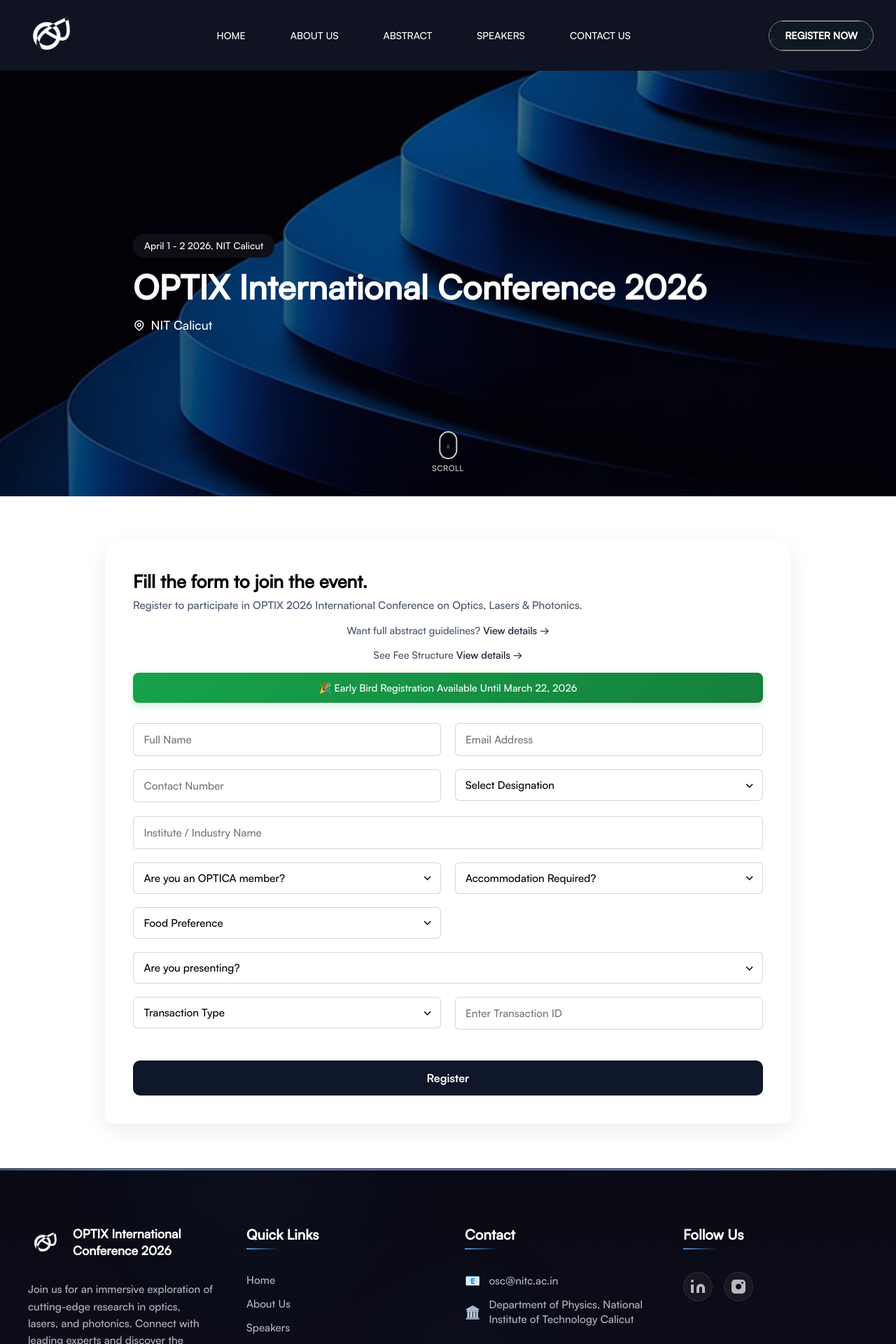
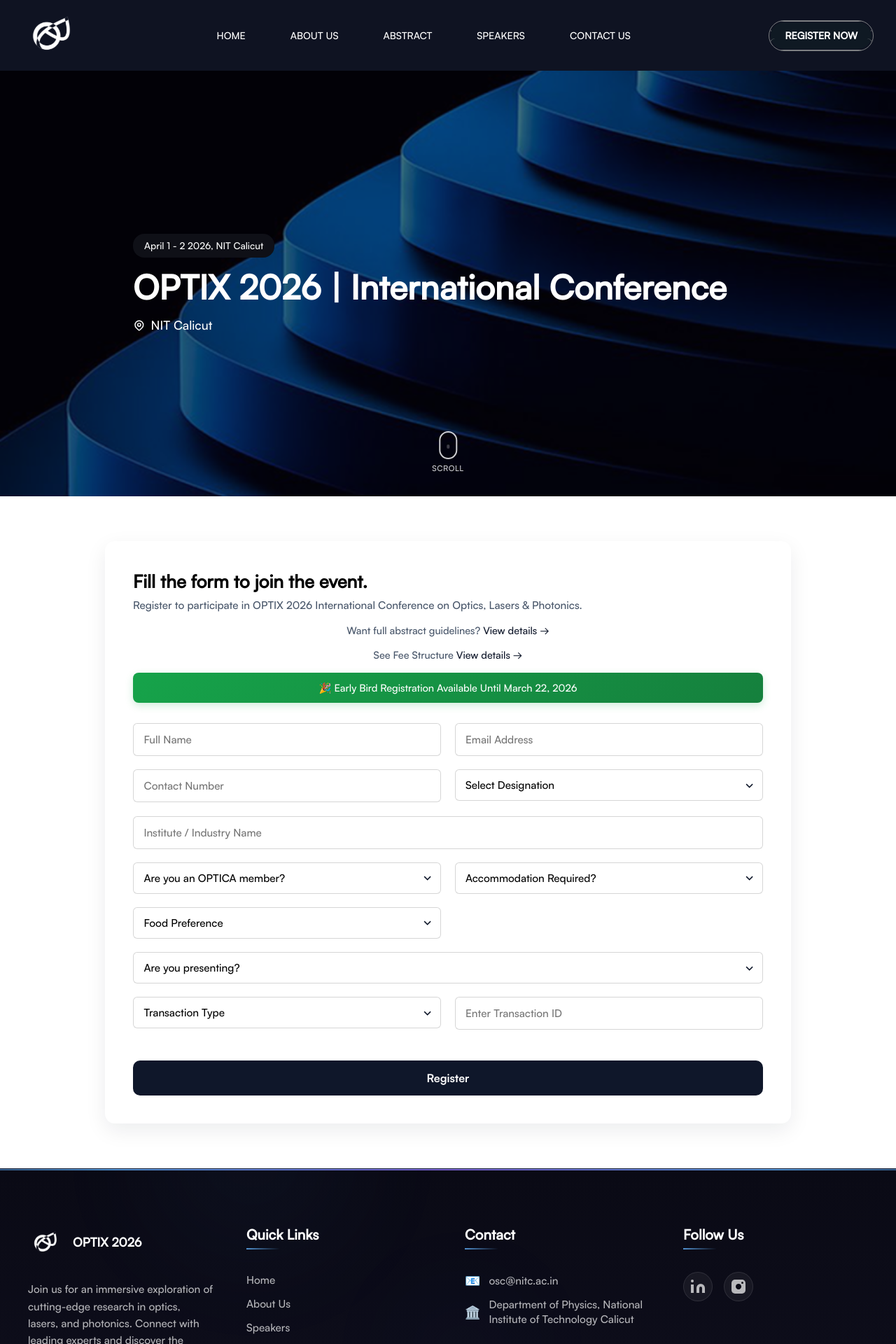
Before and after one commit to AFarHitman7/optix-conference, a React (Vite) app: page /register in a window 1280 px wide. Shown: the top 1920 px of the page at 70% size. Built offline with nearby package versions, Linux system fonts and the light colour scheme.

Commit message:
minor changes

```diff
--- a/index.html
+++ b/index.html
@@ -4,7 +4,9 @@
     <meta charset="UTF-8" />
     <link rel="icon" type="image/png" href="/logo.png" />
     <meta name="viewport" content="width=device-width, initial-scale=1.0" />
-    <title>OPTIX 2026 | International Conference at NIT Calicut</title>
+    <title>
+      OPTIX 2026 | International Conference on Optics, Lasers & Photonics
+    </title>
     <meta
       name="description"
       content="OPTIX 2026 is an international conference on optics, lasers and photonics organized by the Optica Student Chapter, Department of Physics, NIT Calicut."
--- a/src/pages/AboutPage.jsx
+++ b/src/pages/AboutPage.jsx
@@ -185,7 +185,7 @@
                     image: gar,
                   },
                   {
-                    name: "Prof C S Narayananmurthy",
+                    name: "Prof C S Narayanamurthy",
                     role: "Professor",
                     dept: "IIST Thiruvananthapuram",
                     image: narayanan,
--- a/src/pages/Home.jsx
+++ b/src/pages/Home.jsx
@@ -44,15 +44,14 @@
               National Institute of Technology Calicut
             </p>
             <p className={styles.venue}>
-              Venue: ABC Complex, National Institute of Technology
-              Calicut
+              Venue: ABC Complex, National Institute of Technology Calicut
             </p>
             <div className={styles.buttons}>
               <button
                 className={`${styles.registerButton} ${styles.btnShine}`}
                 onClick={() => navigate("./abstract")}
               >
-                <span>Call for Abstract</span>
+                <span>Call for Abstracts</span>
               </button>{" "}
               <button
                 className={`${styles.moreButton} ${styles.btnShine}`}
--- a/src/pages/Register.jsx
+++ b/src/pages/Register.jsx
@@ -240,7 +240,9 @@
         </div>
         <div className={styles.leftColumn}>
           <div className={styles.date}>April 1 - 2 2026, NIT Calicut</div>
-          <h1 className={styles.title}>OPTIX International Conference 2026</h1>
+          <h1 className={styles.title}>
+            OPTIX 2026 | International Conference
+          </h1>
           <p className={styles.description}>
             <HiOutlineLocationMarker />
             NIT Calicut
--- a/src/pages/components/Footer.jsx
+++ b/src/pages/components/Footer.jsx
@@ -25,9 +25,7 @@
           <div className={styles.column}>
             <div className={styles.logoSection}>
               <img src={logo} alt="OPTIX Logo" className={styles.logo} />
-              <h3 className={styles.brandName}>
-                OPTIX International Conference 2026
-              </h3>
+              <h3 className={styles.brandName}>OPTIX 2026</h3>
             </div>
             <p className={styles.description}>
               Join us for an immersive exploration of cutting-edge research in
```
